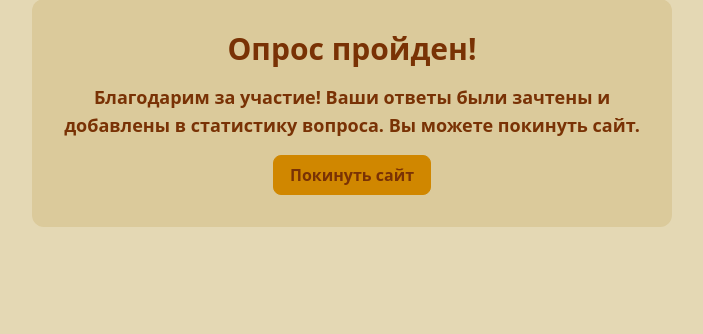
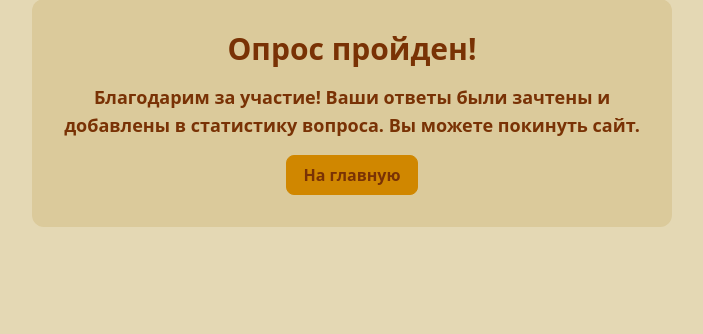
Before and after one commit to VND0/hundred-to-one, a Python web app: template app/templates/poll_form_done.html in a window 1280 px wide. Shown: the part 327-661 px from the top of the page, without its empty margins (288-991 px from the left). Run offline with Jinja, Linux system fonts and the light colour scheme; the template is opened without the code that fills it, so the values that code supplies are empty; style sheets or scripts are compiled from the project's sources.

Commit message:
Changed href for the button on the poll_form_done.html page.

```diff
--- a/app/templates/poll_form_done.html
+++ b/app/templates/poll_form_done.html
@@ -5,12 +5,11 @@
         <div class="max-w-2xl w-full mx-auto px-4">
             <div class="bg-base-300 rounded-xl text-center space-y-4 p-8">
                 <h1 class="font-bold text-3xl">Опрос пройден!</h1>
-
                 <p class="font-semibold text-lg">
-                    Благодарим за участие! Ваши ответы были зачтены и добавлены в статистику вопроса. Вы можете покинуть сайт.
+                    Благодарим за участие! Ваши ответы были зачтены и добавлены в статистику вопроса. Вы можете покинуть
+                    сайт.
                 </p>
-
-                <a class="btn btn-accent text-base rounded-lg" href="https://google.com">Покинуть сайт</a>
+                <a class="btn btn-accent text-base rounded-lg" href="/">На главную</a>
             </div>
         </div>
     </main>
```
